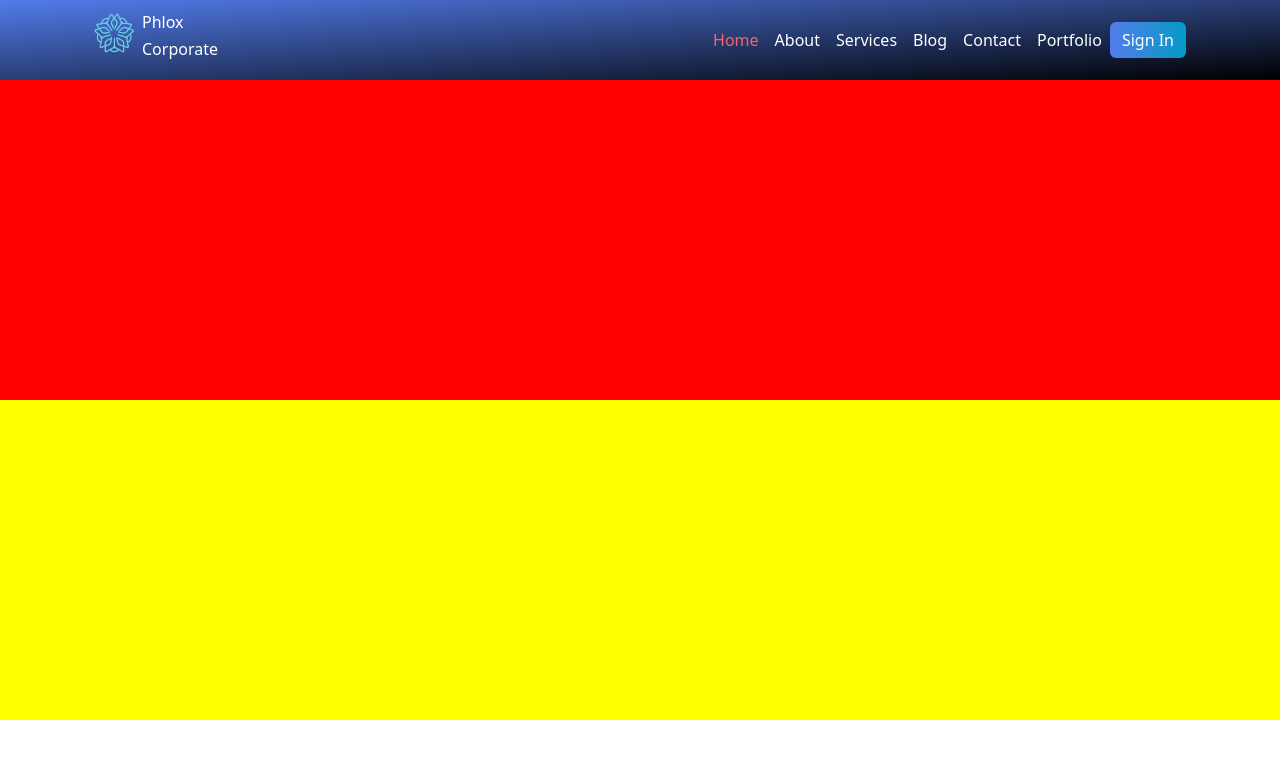
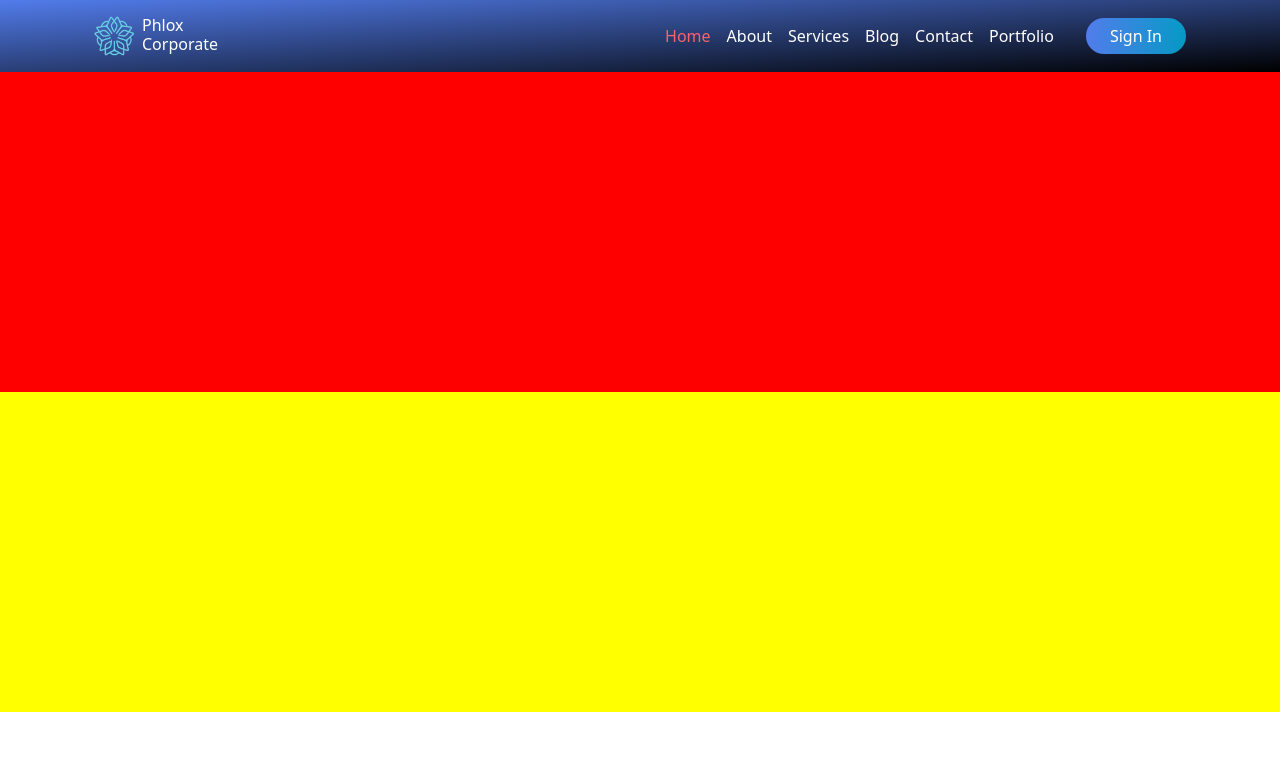
Before and after one commit to Francesco-Iannuzzi/proj-html-vuejs, a Vue app: page / in a window 1280 px wide. Shown: the top 758 px of the page. Built offline with nearby package versions, Linux system fonts and the light colour scheme.

Commit message:
second step header style

```diff
--- a/src/components/PageHeader.vue
+++ b/src/components/PageHeader.vue
@@ -21,15 +21,15 @@ export default {
                             <img src=".././assets/img/cropped-cropped-icon-270x270.png" alt="Phlox_Corporate_logo"
                                 width="40" height="40">
                             <div class="ms-2">
-                                <h4>Phlox</h4>
-                                <h4>Corporate</h4>
+                                <h4 class="my-0">Phlox</h4>
+                                <h4 class="my-0">Corporate</h4>
                             </div>
                         </a>
                     </div>
                     <!-- /logo -->
 
                     <div class="navbar" id="navbarSupportedContent">
-                        <ul class="navbar-nav me-auto mb-2 mb-lg-0">
+                        <ul class="navbar-nav me-4 mb-2 mb-lg-0">
                             <li class="nav-item">
                                 <a class="nav-link" href="#">Home</a>
                             </li>
@@ -50,7 +50,7 @@ export default {
                             </li>
                         </ul>
                         <!-- /menu sections -->
-                        <button class="btn border-0" type="submit">Sign In</button>
+                        <button class="btn border-0 rounded-5 px-4">Sign In</button>
                         <!-- /sign In button -->
                     </div>
                     <!-- /navbar -->
```
